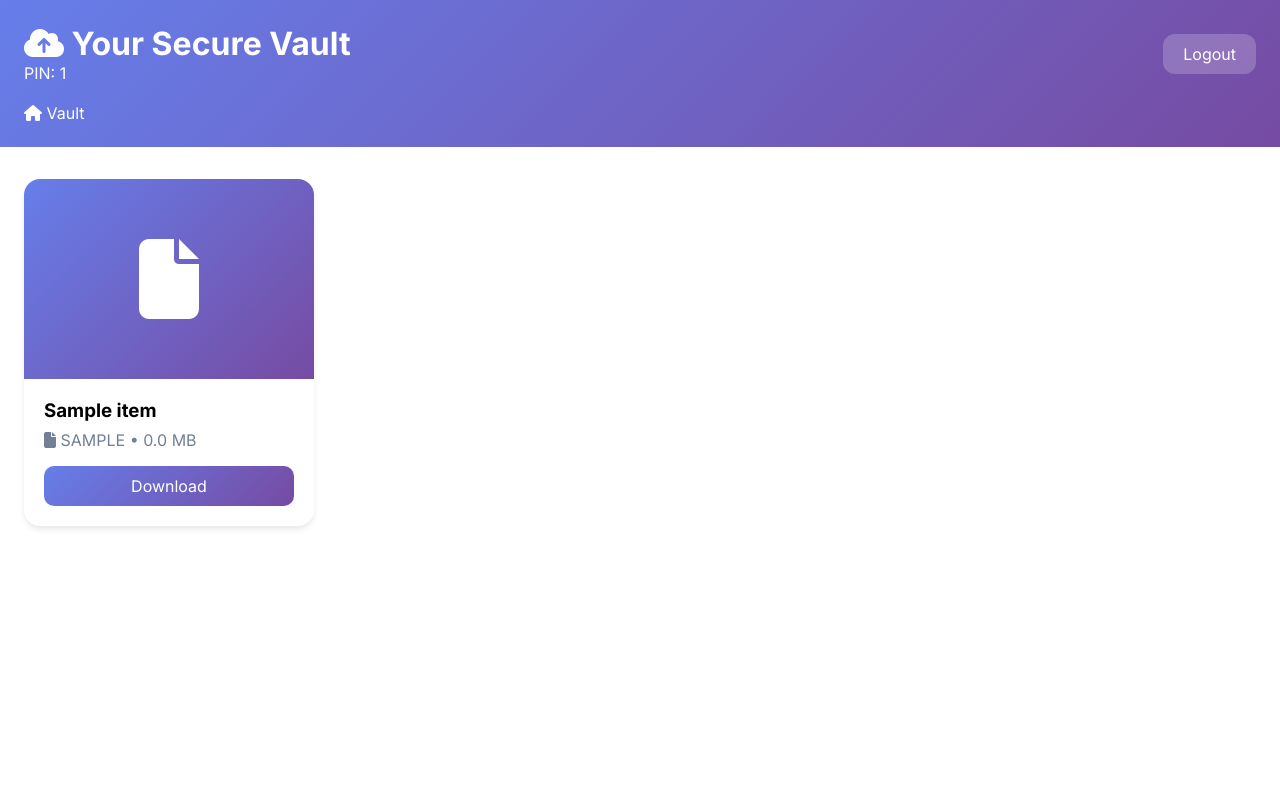
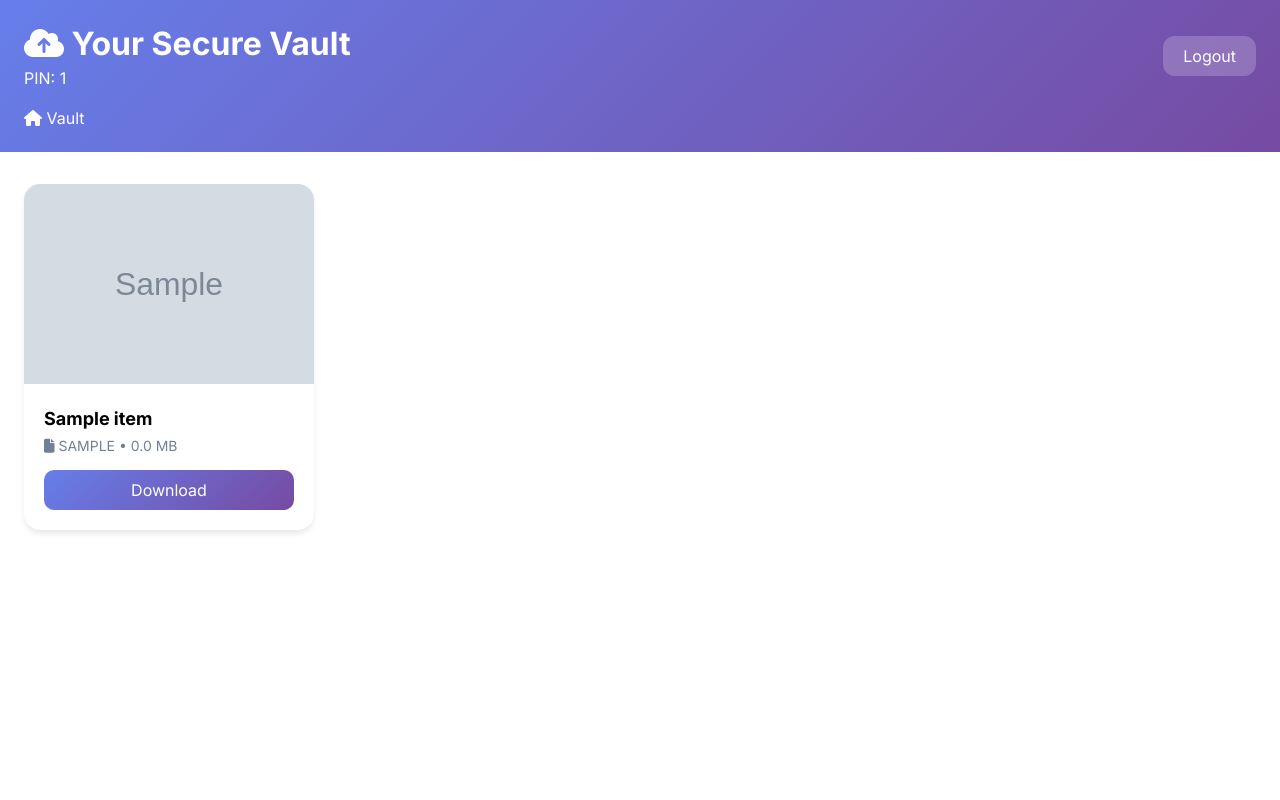
Before and after one commit to clinton10-cyber/justice-vault, a Flask app: page /vault in a window 1280 px wide. Run offline with Flask 3, Linux system fonts and the light colour scheme; the visitor is signed in with stand-in values (Sample User, id 1); tables that the repository leaves empty hold one stand-in row (values such as "Sample post"); grey boxes marked "Sample" are stand-in pictures; some libraries are stand-ins or nearby versions.

Commit message:
Refactor user vault HTML structure and styles

```diff
--- a/templates/user_vault.html
+++ b/templates/user_vault.html
@@ -20,34 +20,70 @@
 <div style="background: white; min-height: 100vh;">
     <div style="background: linear-gradient(135deg, #667eea, #764ba2); padding: 24px; color: white;">
         <div style="max-width: 1400px; margin: 0 auto; display: flex; justify-content: space-between; align-items: center;">
-            <div><h1><i class="fas fa-cloud-upload-alt"></i> Your Secure Vault</h1><p>PIN: {{ session.user_pin }}</p></div>
+            <div>
+                <h1><i class="fas fa-cloud-upload-alt"></i> Your Secure Vault</h1>
+                <p style="margin-top: 5px;">PIN: {{ session.user_pin }}</p>
+            </div>
             <a href="{{ url_for('logout') }}" style="background: rgba(255,255,255,0.2); padding: 10px 20px; border-radius: 12px; text-decoration: none; color: white;">Logout</a>
         </div>
         <div style="max-width: 1400px; margin: 20px auto 0;">
             <a href="{{ url_for('user_vault') }}" style="color: white; text-decoration: none;"><i class="fas fa-home"></i> Vault</a>
-            {% for crumb in breadcrumb %} <i class="fas fa-chevron-right"></i> <a href="{{ url_for('user_vault', folder=crumb.id) }}" style="color: white;">{{ crumb.name }}</a>{% endfor %}
+            {% for crumb in breadcrumb %}
+                <i class="fas fa-chevron-right"></i>
+                <a href="{{ url_for('user_vault', folder=crumb.id) }}" style="color: white; text-decoration: none;">{{ crumb.name }}</a>
+            {% endfor %}
         </div>
     </div>
     <div style="max-width: 1400px; margin: 0 auto; padding: 32px 24px;">
-        {% if folder_id %}<div style="margin-bottom: 24px;"><a href="{{ url_for('user_vault') }}" style="padding: 10px 20px; background: #f7fafc; border-radius: 10px; text-decoration: none;">← Back</a></div>{% endif %}
+        {% if folder_id %}
+            <div style="margin-bottom: 24px;">
+                <a href="{{ url_for('user_vault') }}" style="padding: 10px 20px; background: #f7fafc; border-radius: 10px; text-decoration: none; color: #4a5568;">← Back to Root</a>
+            </div>
+        {% endif %}
+
         {% if items %}
             <div style="display: grid; grid-template-columns: repeat(auto-fill, minmax(280px, 1fr)); gap: 24px;">
                 {% for item in items %}
                     <div style="background: white; border-radius: 16px; overflow: hidden; box-shadow: 0 4px 6px -1px rgba(0,0,0,0.1); transition: transform 0.3s;">
-                {% if item.thumbnail_path %}<img src="{{ url_for('static', filename='../' + item.thumbnail_path) }}" style="width: 100%; height: 200px; object-fit: cover;">
-                {% elif item.type == 'folder' %}<div style="background: linear-gradient(135deg, #fbbf24, #f59e0b); height: 200px; display: flex; align-items: center; justify-content: center;"><i class="fas fa-folder-open" style="font-size: 80px; color: white;"></i></div>
-                {% else %}<div style="background: linear-gradient(135deg, #667eea, #764ba2); height: 200px; display: flex; align-items: center; justify-content: center;"><i class="fas {{ item.icon }}" style="font-size: 80px; color: white;"></i></div>{% endif %}
+                        {% if item.thumbnail_url %}
+                            <img src="{{ item.thumbnail_url }}" style="width: 100%; height: 200px; object-fit: cover;" onerror="this.style.display='none'; this.nextElementSibling.style.display='flex';">
+                            <div style="display: none; background: linear-gradient(135deg, #667eea, #764ba2); height: 200px; align-items: center; justify-content: center;">
+                                <i class="fas {{ item.icon }}" style="font-size: 80px; color: white;"></i>
+                            </div>
+                        {% elif item.type == 'folder' %}
+                            <div style="background: linear-gradient(135deg, #fbbf24, #f59e0b); height: 200px; display: flex; align-items: center; justify-content: center;">
+                                <i class="fas fa-folder-open" style="font-size: 80px; color: white;"></i>
+                            </div>
+                        {% else %}
+                            <div style="background: linear-gradient(135deg, #667eea, #764ba2); height: 200px; display: flex; align-items: center; justify-content: center;">
+                                <i class="fas {{ item.icon }}" style="font-size: 80px; color: white;"></i>
+                            </div>
+                        {% endif %}
                         <div style="padding: 20px;">
-                    <h3 style="margin-bottom: 8px;">{{ item.name }}</h3>
-                    <p style="color: #718096; margin-bottom: 16px;"><i class="fas {{ 'fa-folder' if item.type == 'folder' else 'fa-file' }}"></i> {{ item.type|upper }}{% if item.size %} • {{ (item.size / 1024 / 1024)|round(1) }} MB{% endif %}</p>
-                    {% if item.type == 'folder' %}<a href="{{ url_for('user_vault', folder=item.id) }}" style="display: block; text-align: center; padding: 10px; background: #f7fafc; border-radius: 10px; text-decoration: none;">Open Folder</a>
-                    {% elif item.can_access %}<a href="{{ url_for('download_item', item_id=item.id) }}" style="display: block; text-align: center; padding: 10px; background: linear-gradient(135deg, #667eea, #764ba2); border-radius: 10px; text-decoration: none; color: white;">Download</a>
-                    {% else %}<div style="display: block; text-align: center; padding: 10px; background: #fed7d7; border-radius: 10px; color: #742a2a;">Access Denied</div>{% endif %}
+                            <h3 style="margin-bottom: 8px; font-size: 18px;">{{ item.name }}</h3>
+                            <p style="color: #718096; margin-bottom: 16px; font-size: 14px;">
+                                <i class="fas {{ 'fa-folder' if item.type == 'folder' else 'fa-file' }}"></i>
+                                {{ item.type|upper }}
+                                {% if item.size %} • {{ (item.size / 1024 / 1024)|round(1) }} MB{% endif %}
+                            </p>
+                            {% if item.type == 'folder' %}
+                                <a href="{{ url_for('user_vault', folder=item.id) }}" style="display: block; text-align: center; padding: 10px; background: #f7fafc; border-radius: 10px; text-decoration: none; color: #4a5568;">Open Folder</a>
+                            {% elif item.can_access %}
+                                <a href="{{ url_for('download_item', item_id=item.id) }}" style="display: block; text-align: center; padding: 10px; background: linear-gradient(135deg, #667eea, #764ba2); border-radius: 10px; text-decoration: none; color: white;">Download</a>
+                            {% else %}
+                                <div style="display: block; text-align: center; padding: 10px; background: #fed7d7; border-radius: 10px; color: #742a2a;">Access Denied</div>
+                            {% endif %}
                         </div>
                     </div>
                 {% endfor %}
             </div>
-        {% else %}<div style="text-align: center; padding: 80px;"><i class="fas fa-folder-open" style="font-size: 64px; color: #cbd5e0;"></i><h3 style="margin-top: 20px;">Empty Vault</h3></div>{% endif %}
+        {% else %}
+            <div style="text-align: center; padding: 80px;">
+                <i class="fas fa-folder-open" style="font-size: 64px; color: #cbd5e0;"></i>
+                <h3 style="margin-top: 20px; color: #4a5568;">Empty Vault</h3>
+                <p style="color: #718096; margin-top: 10px;">No items found in this location</p>
+            </div>
+        {% endif %}
     </div>
 </div>
 {% endif %}
```
Lines whose indentation alone changed are shown as unchanged.
